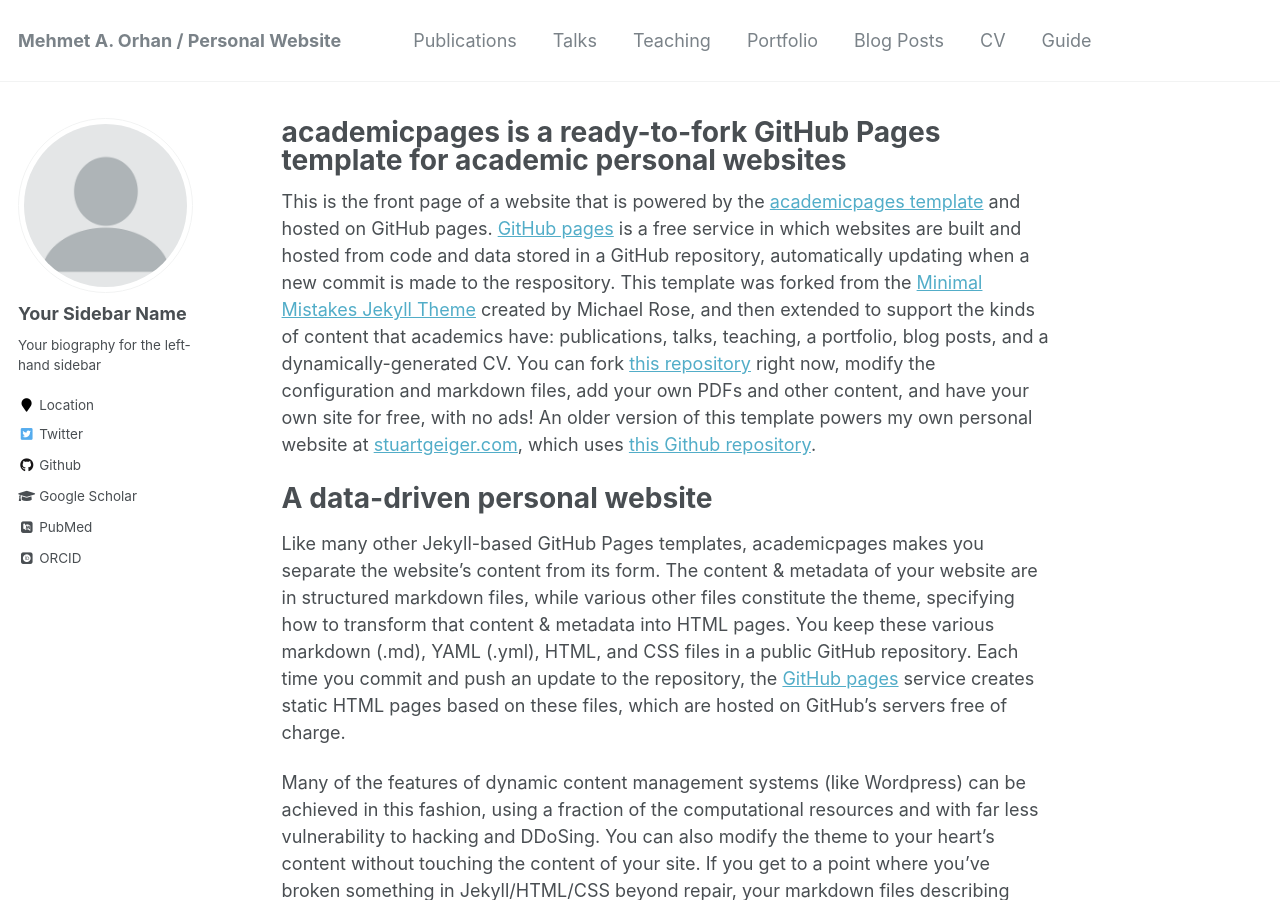
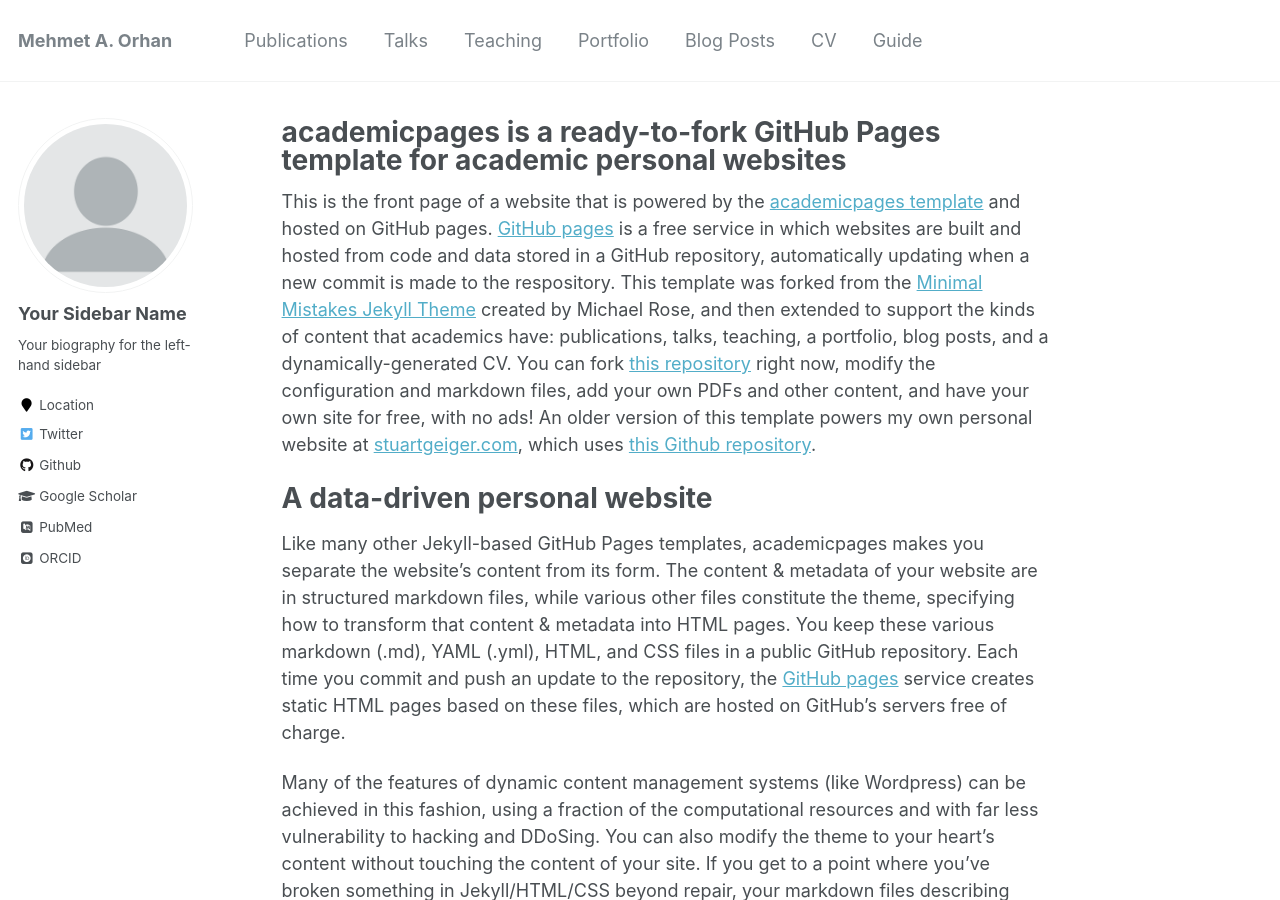
Before and after one commit to maorhan/maorhan.github.io, a Jekyll site: the page built from _pages/about.md, in a window 1280 px wide and 900 px high. Built offline with Jekyll 4.4.1, drawn with Linux system fonts in a browser that asks for light colours; some web fonts are replaced.

Commit message:
Update _config.yml

```diff
--- a/_config.yml
+++ b/_config.yml
@@ -7,7 +7,7 @@
 
 # Site Settings
 locale                   : "en-US"
-title                    : "Mehmet A. Orhan / Personal Website"
+title                    : "Mehmet A. Orhan"
 title_separator          : "-"
 name                     : &name "Mehmet A. Orhan"
 description              : &description "personal description"
```
